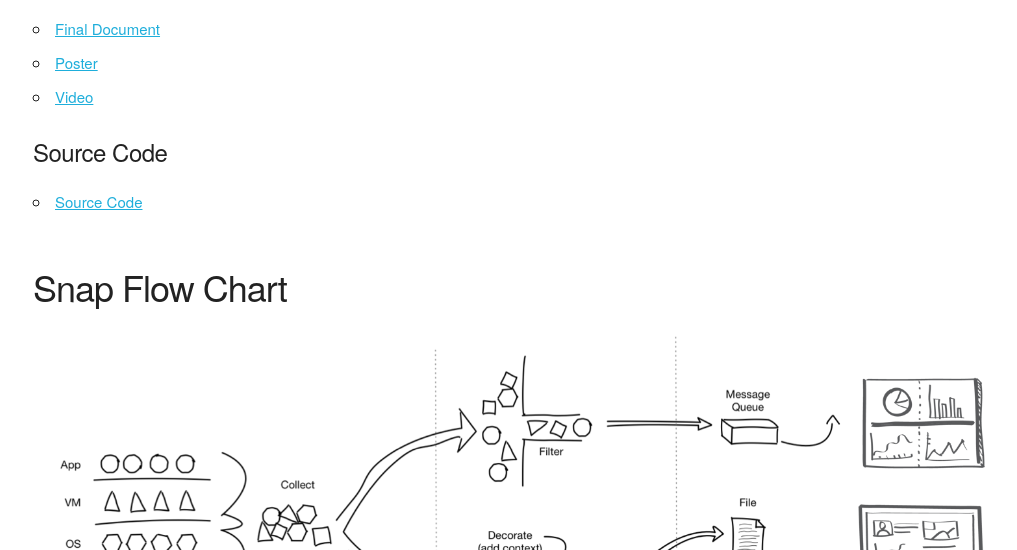
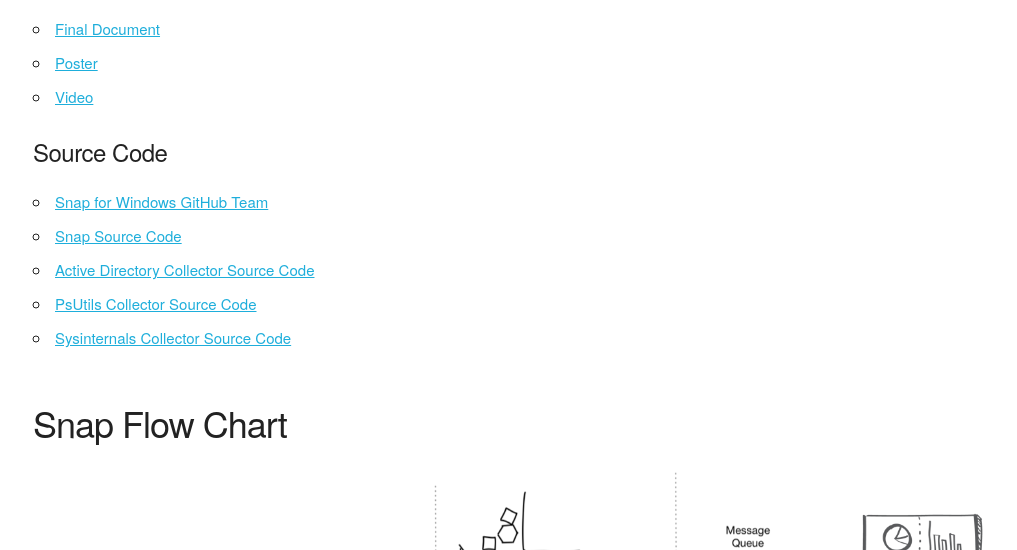
Before and after one commit to Snap-for-Windows/final-documentation, a plain HTML site: page index.html in a window 1280 px wide. Shown: the part 631-1181 px from the top of the page, without its empty margins (127-1144 px from the left). Drawn offline with Linux system fonts and the light colour scheme.

Commit message:
Updating links

```diff
--- a/index.html
+++ b/index.html
@@ -36,7 +36,11 @@
 
 				<h5>Source Code</h5>
 				<ul>
-					<li><a href="https://github.com/Snap-for-Windows">Source Code</a></li>
+					<li><a href="https://github.com/Snap-for-Windows">Snap for Windows GitHub Team</a></li>
+					<li><a href="https://github.com/intelsdi-x/snap">Snap Source Code</a></li>
+					<li><a href="https://github.com/intelsdi-x/snap-plugin-collector-active-directory">Active Directory Collector Source Code</a></li>
+					<li><a href="https://github.com/intelsdi-x/snap-plugin-collector-psutil">PsUtils Collector Source Code</a></li>
+					<li><a href="https://github.com/intelsdi-x/snap-plugin-collector-sysinternals">Sysinternals Collector Source Code</a></li>
 				</ul>
 			</div>
 		</div>
```
